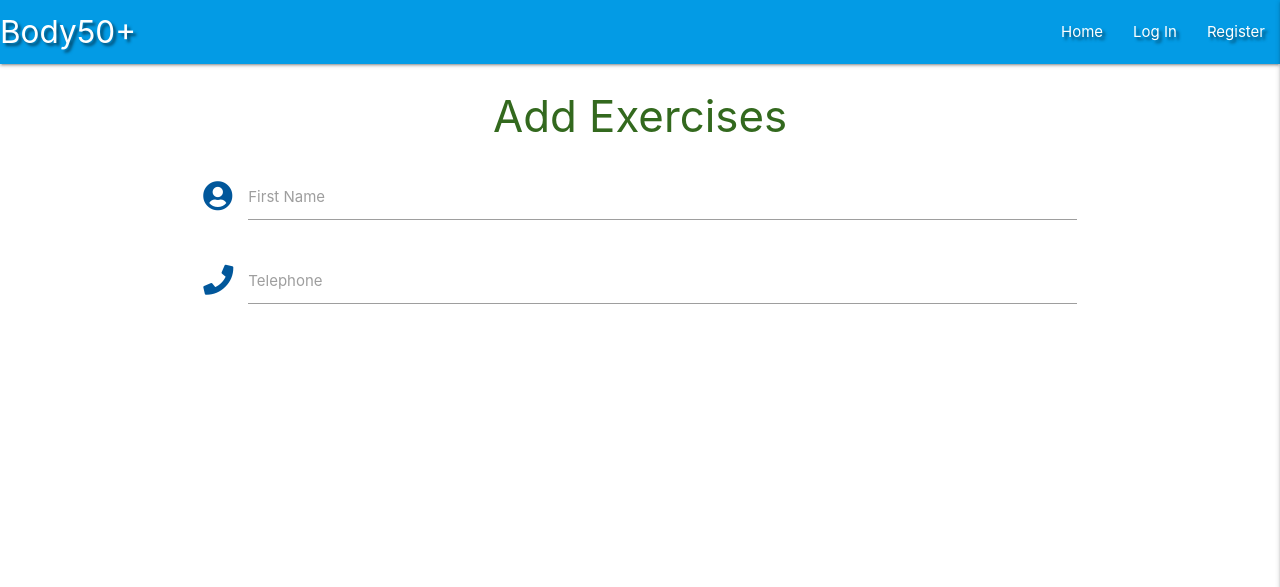
After one commit to BabusDublinCoding/MS3-Body50Plus, a Flask app: page /add_exercises in a window 1280 px wide. The commit adds this page. Shown: the top 587 px of the page. Run offline with Flask 2, Linux system fonts and the light colour scheme; some libraries are stand-ins or nearby versions.

Commit message:
Create add_exercises template

```diff
--- a/app.py
+++ b/app.py
@@ -99,6 +99,11 @@ def logout():
     return redirect(url_for("login"))
 
 
+@app.route("/add_exercises")
+def add_exercises():
+    return render_template("add_exercises.html")
+
+
 if __name__ == "__main__":
     app.run(host=os.environ.get("IP"),
             port=int(os.environ.get("PORT")),
--- /dev/null
+++ b/templates/add_exercises.html
@@ -0,0 +1,24 @@
+{% extends "base.html" %}
+{% block content %}
+
+<h3 class="light-green-text text-darken-4 center-align">Add Exercises</h3>
+
+<div class="row">
+    <form class="col s12" method="POST" action="">
+        <div class="row">
+            <div class="input-field col s12">
+                <i class="fas fa-user-circle prefix light-blue-text text-darken-4"></i>
+                <input id="icon_prefix" type="text" class="validate">
+                <label for="icon_prefix">First Name</label>
+            </div>
+            <div class="input-field col s12">
+                <i class="fas fa-phone prefix light-blue-text text-darken-4"></i>
+                <input id="icon_telephone" type="tel" class="validate">
+                <label for="icon_telephone">Telephone</label>
+            </div>
+        </div>
+    </form>
+</div>
+
+
+{% endblock %}
--- a/templates/base.html
+++ b/templates/base.html
@@ -27,7 +27,7 @@
                     <li><a href="{{ url_for('get_exercises') }}">Home</a></li>
                     {% if 'user' in session %}
                     <li><a href="{{ url_for('profile', username=session['user']) }}">Profile</a></li>
-                    <li><a href="#">New Exercise </a></li>
+                    <li><a href="{{ url_for('add_exercises') }}">New Exercises</a></li>
                     <li><a href="#">Manage Categories</a></li>
                     <li><a href="{{ url_for('logout') }}">Log Out</a></li>
                     {% else %}
@@ -47,7 +47,7 @@
             <li><a href="{{ url_for('get_exercises') }}">Home</a></li>
             {% if 'user' in session %}
             <li><a href="{{ url_for('profile', username=session['user']) }}">Profile</a></li>
-            <li><a href="#">New Exercise </a></li>
+            <li><a href="{{ url_for('add_exercises') }}">New Exercises</a></li>
             <li><a href="#">Manage Categories</a></li>
             <li><a href="{{ url_for('logout') }}">Log Out</a></li>
             {% else %}
```
